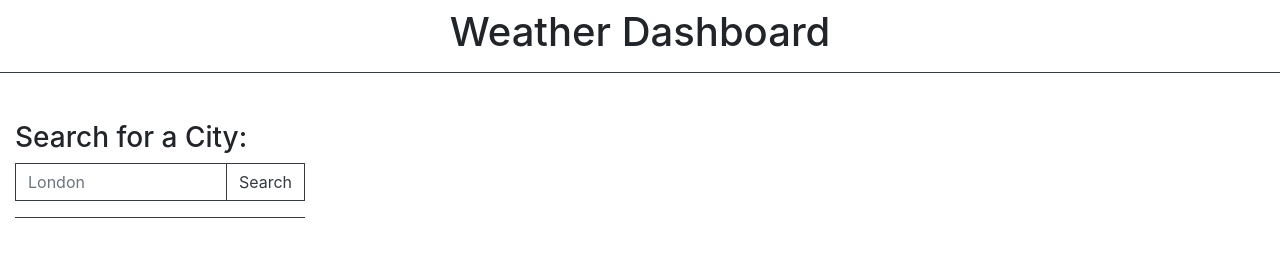
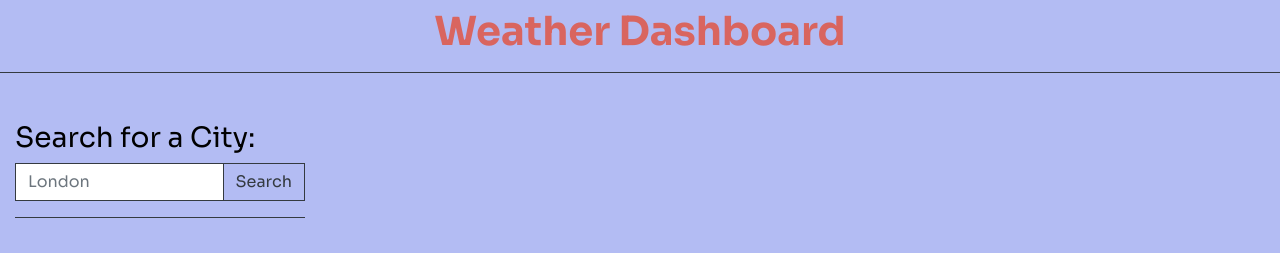
Before and after one commit to mchinojo/8Weather-Dashboard, a plain HTML site: page index.html in a window 1280 px wide. Drawn offline with nearby package versions, Linux system fonts and the light colour scheme; the site is published under a folder, as on GitHub Pages, so addresses that start at the root find nothing.

Commit message:
testing css link on the html

```diff
--- a/index.html
+++ b/index.html
@@ -13,7 +13,7 @@
   <link rel="preconnect" href="https://fonts.googleapis.com">
   <link rel="preconnect" href="https://fonts.gstatic.com" crossorigin>
   <link href="https://fonts.googleapis.com/css2?family=Sora:wght@400;700&display=swap" rel="stylesheet">
-  <link rel="stylesheet" href="/assets/style.css">
+  <link rel="stylesheet" href="assets/style.css">
   <title>Weather Dashboard</title>
 </head>
 
```
